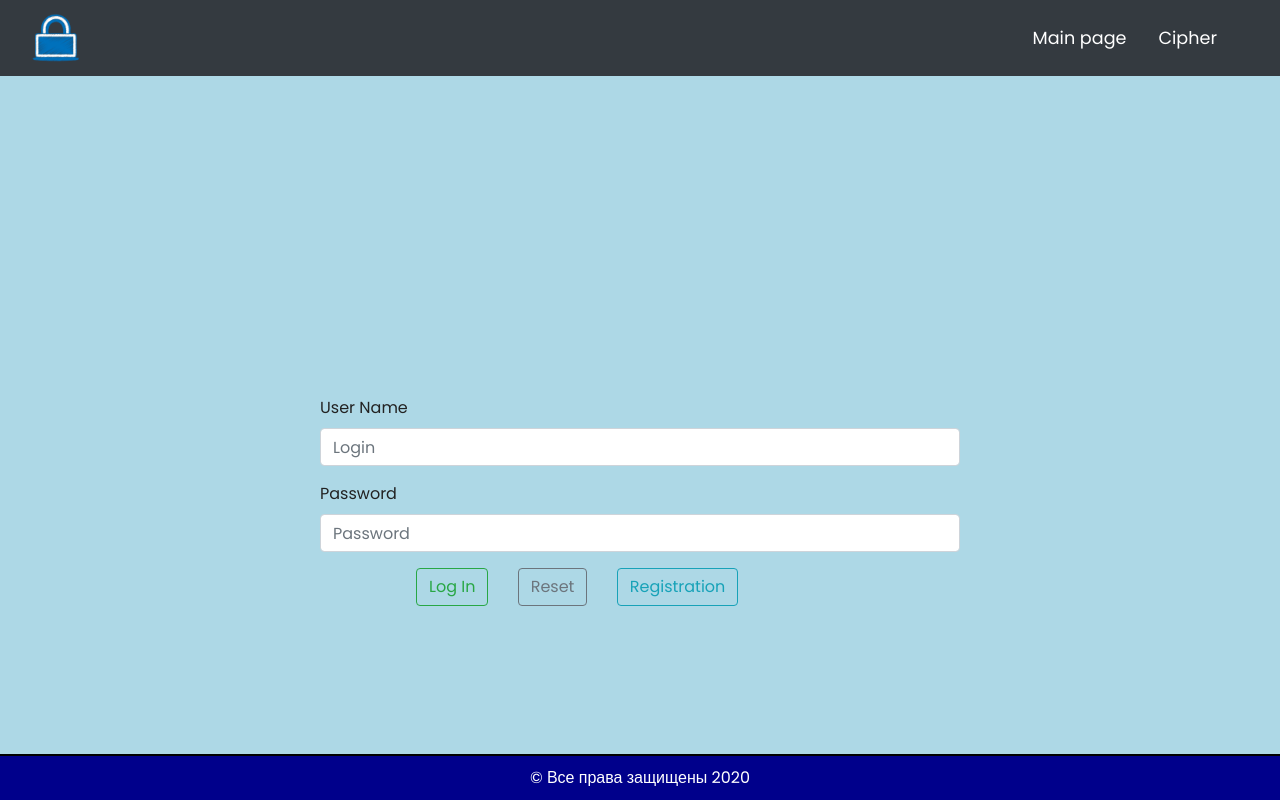
After one commit to Tesseract98/Django-Cipher-Page, a Django app: page /login/ in a window 1280 px wide. The commit adds this page. Run offline with Django 3.2, Linux system fonts and the light colour scheme; some libraries are stand-ins or nearby versions.

```diff
--- a/cipher/urls.py
+++ b/cipher/urls.py
@@ -2,5 +2,5 @@ from django.conf.urls import url
 from . import views
 
 urlpatterns = [
-	url(r'^$', )
+	url(r'^$', views.main, name="main")
 ]
--- a/cipher/views.py
+++ b/cipher/views.py
@@ -1,3 +1,6 @@
 from django.shortcuts import render
 
 # Create your views here.
+
+def main(request):
+	return render(request, "cipher/cipher_page.html")
--- a/django_site/templates/django_site/wrapper.html
+++ b/django_site/templates/django_site/wrapper.html
@@ -8,23 +8,26 @@
 <!-- Bootstrap CSS -->
 <link rel="stylesheet" href="https://stackpath.bootstrapcdn.com/bootstrap/4.4.1/css/bootstrap.min.css" integrity="sha384-Vkoo8x4CGsO3+Hhxv8T/Q5PaXtkKtu6ug5TOeNV6gBiFeWPGFN9MuhOf23Q9Ifjh" crossorigin="anonymous">
 
+{% block style %}
+{% endblock %}
+
 <link rel="stylesheet" href={%static "/django_site/style.css"%}>
 
 </head>
 <body>
 <nav class="navbar navbar-expand-md navbar-dark bg-dark sticky-top">
     <div class="container-fluid">
-        <a href="/" class="navbar-brand"><img src="https://image.flaticon.com/icons/svg/1161/1161388.svg" alt="logo"></a>
+        <a href="/login" class="navbar-brand"><img src={%static "/django_site/lock_secure.png" %} alt="logo"></a>
         <button class="navbar-toggler" type="button" data-toggle="collapse" data-target="#navbarResponse">
             <span class="navbar-toggler-icon"></span>
         </button>
         <div class="collapse navbar-collapse" id="navbarResponse">
             <ul class="navbar nav ml-auto">
                 <li class="nav-item active">
-                    <a href="/" class="nav-link">Main page</a>
+                    <a href="/login" class="nav-link">Main page</a>
                 </li>
                 <li class="nav-item">
-                    <a href="/main" class="nav-link">Cipher</a>
+                    <a href="/cipher" class="nav-link">Cipher</a>
                 </li>
                 {% if current_user.is_authenticated %}
                 <li class="nav-item">
--- /dev/null
+++ b/login/static/login/style.css
@@ -0,0 +1,36 @@
+
+body{
+    background-color: LightBlue;
+}
+
+
+@media only screen and (min-device-width : 300px) and (max-device-width : 480px){
+    form{
+        margin: 50% 25% 70px 25%;
+    }
+}
+@media only screen and (min-device-width : 480px) and (max-device-width : 860px){
+    form{
+        margin: 25% 25% 70px 25%;
+    }
+}
+@media only screen and (min-device-width : 860px) and (max-device-width : 1800px){
+    form{
+        margin: 13% 25% 70px 25%;
+    }
+}
+@media only screen and (min-device-width : 1800px){
+    form{
+        margin: 9% 25% 70px 25%;
+    }
+}
+.buttons_in{
+	padding: 0% 0% 0% 15%;
+
+}
+#secondBTN{
+	margin-left: 25px;
+}
+#Registration{
+	margin-left: 25px;
+}
--- /dev/null
+++ b/login/templates/login/authorization.html
@@ -0,0 +1,40 @@
+{% extends 'django_site/wrapper.html'%}
+{% load static %}
+
+{% block title %}
+authorization
+{% endblock %}
+
+{% block style %}
+    <link rel="stylesheet" href={%static "login/style.css" %}>
+{% endblock %}
+
+{% block content %}
+<form action="/{{ link }}" method="POST">
+    <div class="form-group">
+        <label for="login">User Name</label>
+        <input type="text" class="form-control" id="login" name="login" placeholder="Login">
+    </div>
+    <div class="container">
+       {% if form.errors %}
+            {% for field in form %}
+                {% for err in field.errors %}
+                    <ins class="col-md-6" style="color: red">{{ err }}</ins>
+                {% endfor %}
+            {% endfor %}
+       {% endif %}
+    </div>
+    <div class="form-group">
+        <label for="password">Password</label>
+        <input type="password" class="form-control" id="password" name="password" placeholder="Password">
+    </div>
+    <div class="buttons_in">
+	    <button type="submit" class="btn btn-outline-success">Log In</button>
+    	<button type="reset" class="btn btn-outline-secondary" id="secondBTN">Reset</button>
+        {% if not current_user.is_authenticated%}
+<!--        <button type="button" class="btn btn-outline-info" id="Registration"><a href="/register">Registration</a></button>-->
+        <button type="button" class="btn btn-outline-info" onClick="location.href='/register'" id="Registration">Registration</button>
+        {% endif %}
+    </div>
+</form>
+{% endblock %}
--- a/login/urls.py
+++ b/login/urls.py
@@ -2,5 +2,5 @@ from django.conf.urls import url
 from . import views
 
 urlpatterns = [
-	url(r'^$', )
+	url(r'^$', views.main, name='main')
 ]
--- a/login/views.py
+++ b/login/views.py
@@ -1,3 +1,6 @@
 from django.shortcuts import render
 
 # Create your views here.
+
+def main(request):
+	return render(request, "login/authorization.html", {'link':''})
--- a/register/urls.py
+++ b/register/urls.py
@@ -2,5 +2,5 @@ from django.conf.urls import url
 from . import views
 
 urlpatterns = [
-	url(r'^$', )
+	url(r'^$', views.main, name="main")
 ]
--- a/register/views.py
+++ b/register/views.py
@@ -1,3 +1,6 @@
 from django.shortcuts import render
 
 # Create your views here.
+
+def main(request):
+	return render(request, "register/registration.html")
```
Also changed, not shown: cipher/static/cipher/style.css (added, +39 -0 lines), cipher/templates/cipher/cipher_page.html (added, +35 -0 lines), register/static/register/style.css (added, +35 -0 lines), register/templates/register/registration.html (added, +40 -0 lines), django_site/static/django_site/lock_secure.png (added).
